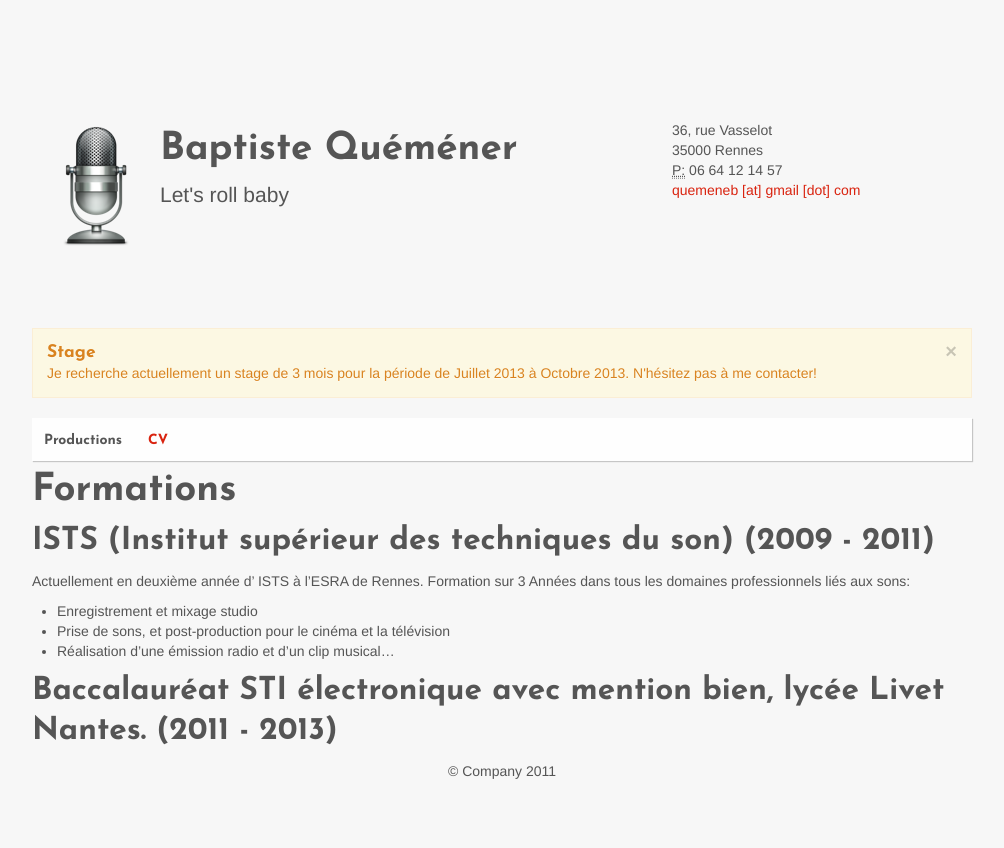
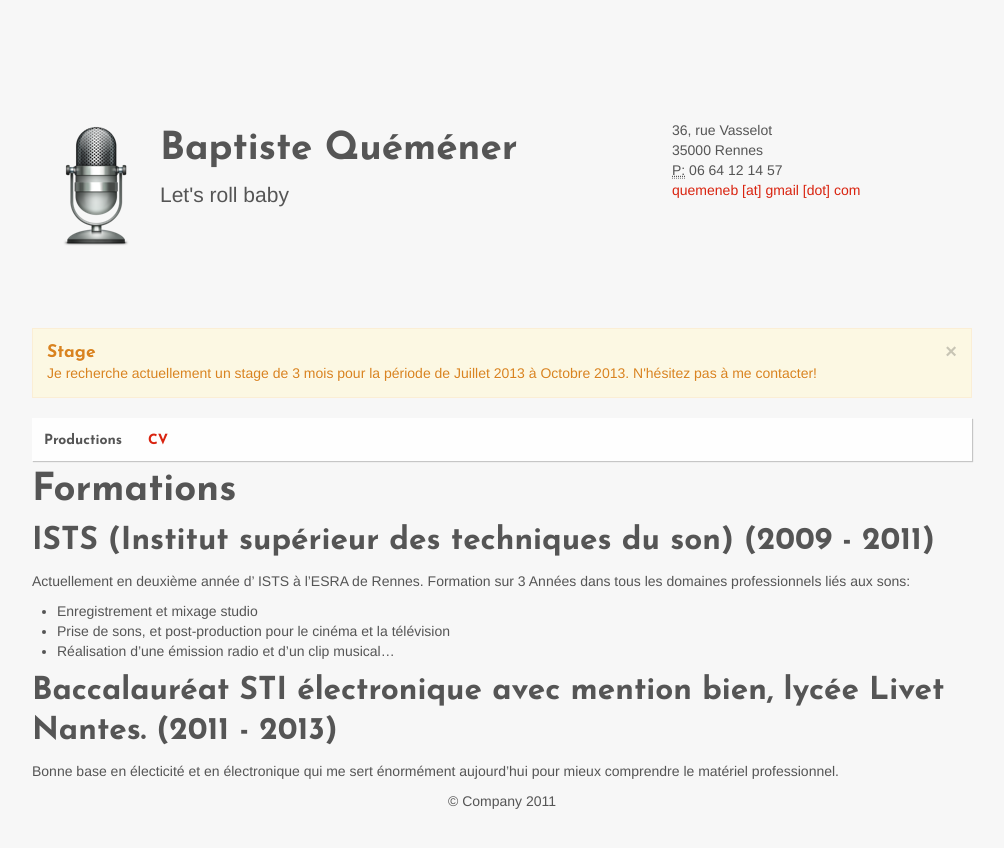
Before and after one commit to Baptisteq/baptisteq.github.com, a Jekyll site: the page built from cv.md, in a window 1280 px wide. Shown: the top 848 px of the page, without its empty margins (138-1142 px from the left). Built offline with Jekyll 4.4.1, drawn with Linux system fonts in a browser that asks for light colours.

Commit message:
Update cv.md

```diff
--- a/cv.md
+++ b/cv.md
@@ -4,10 +4,11 @@
 
 # Formations
 ## ISTS (Institut supérieur des techniques du son) (2009 - 2011)
-Actuellement en deuxième année d' ISTS à l'ESRA de Rennes. Formation sur 3 Années dans tous les domaines professionnels liés aux sons:
+  Actuellement en deuxième année d' ISTS à l'ESRA de Rennes. Formation sur 3 Années dans tous les domaines professionnels liés aux sons:
 
 - Enregistrement et mixage studio
 - Prise de sons, et post-production pour le cinéma et la télévision
 - Réalisation d'une émission radio et d'un clip musical...
 
 ## Baccalauréat STI électronique avec mention bien, lycée Livet Nantes. (2011 - 2013)
+  Bonne base en électicité et en électronique qui me sert énormément aujourd'hui pour mieux comprendre le matériel professionnel.
```
